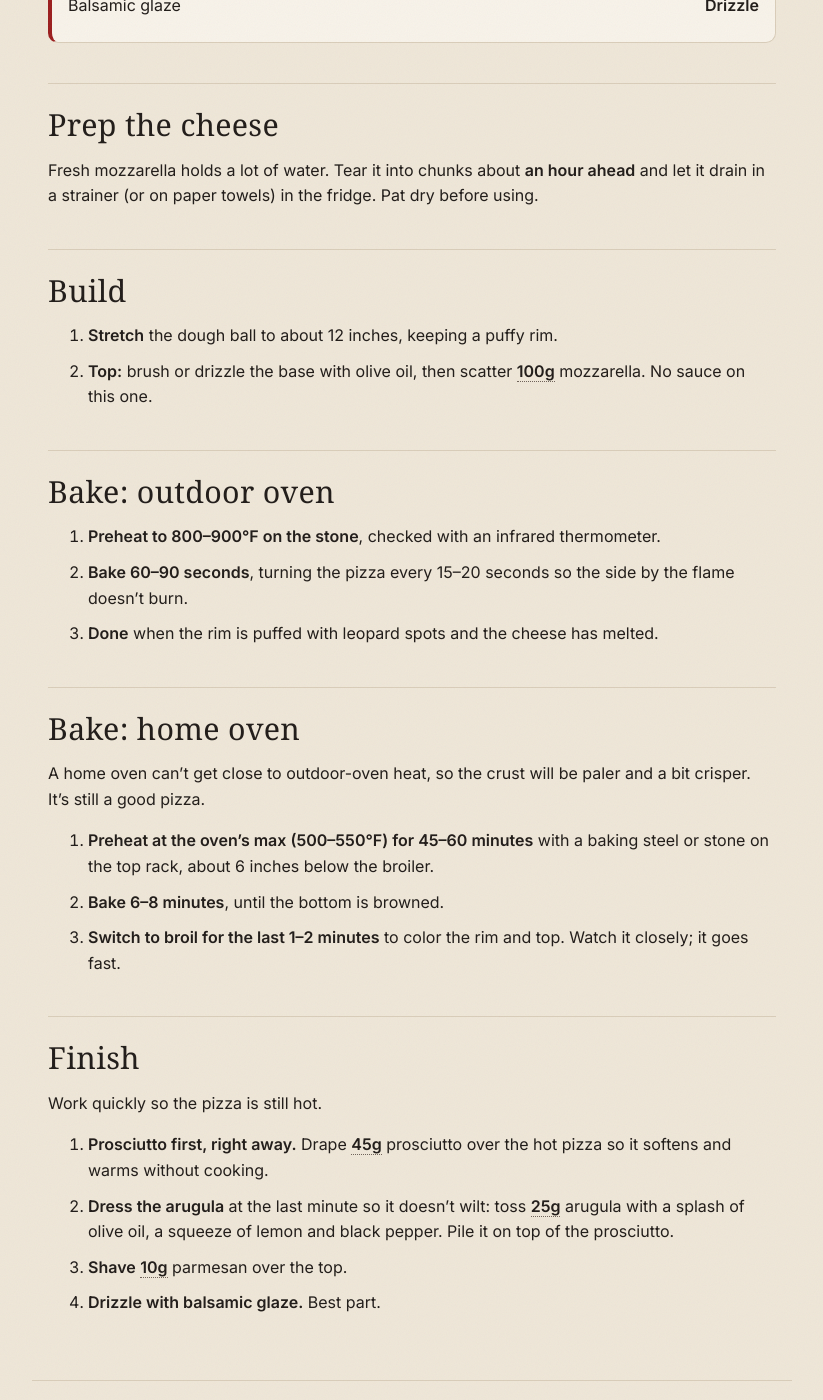
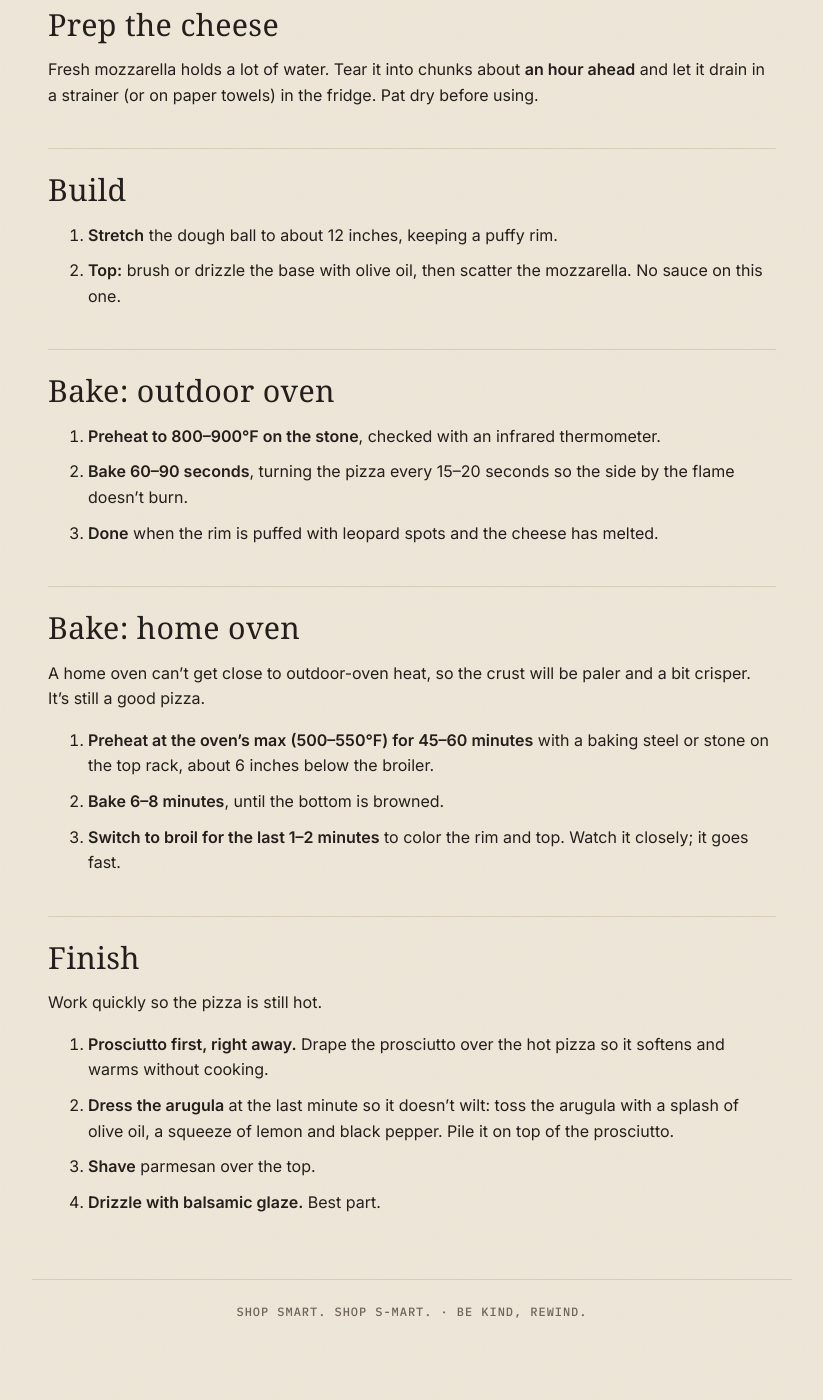
Before and after one commit to daftn/pizza, a Jekyll site: the page built from _recipes/arugula-prosciutto.md, in a window 1280 px wide and 1400 px high, scrolled down 1064 px. Shown: the whole window, without its empty margins (228-1051 px from the left). Built offline with Jekyll 4.4.1, drawn with Linux system fonts in a browser that asks for light colours; some web fonts are replaced; after the commit the page ends 2423 px from its top, so only the background shows below that; some of the changed text lies outside the part shown.

Commit message:
Arugula and Prosciutto: drop exact amounts until tested
Co-Authored-By: Claude Opus 5.5 <noreply@anthropic.com>
Claude-Session: https://claude.ai/code/session_01CXsahQwDMBDTEp9ieURmT9

```diff
--- a/_recipes/arugula-prosciutto.md
+++ b/_recipes/arugula-prosciutto.md
@@ -28,7 +27,7 @@ Fresh mozzarella holds a lot of water. Tear it into chunks about **an hour ahead
 ## Build
 
 1. **Stretch** the dough ball to about 12 inches, keeping a puffy rim.
-2. **Top:** brush or drizzle the base with olive oil, then scatter [[mozz]] mozzarella. No sauce on this one.
+2. **Top:** brush or drizzle the base with olive oil, then scatter the mozzarella. No sauce on this one.
 
 ## Bake: outdoor oven
 
@@ -48,7 +47,7 @@ A home oven can't get close to outdoor-oven heat, so the crust will be paler and
 
 Work quickly so the pizza is still hot.
 
-1. **Prosciutto first, right away.** Drape [[prosciutto]] prosciutto over the hot pizza so it softens and warms without cooking.
-2. **Dress the arugula** at the last minute so it doesn't wilt: toss [[arugula]] arugula with a splash of olive oil, a squeeze of lemon and black pepper. Pile it on top of the prosciutto.
-3. **Shave** [[parm]] parmesan over the top.
+1. **Prosciutto first, right away.** Drape the prosciutto over the hot pizza so it softens and warms without cooking.
+2. **Dress the arugula** at the last minute so it doesn't wilt: toss the arugula with a splash of olive oil, a squeeze of lemon and black pepper. Pile it on top of the prosciutto.
+3. **Shave** parmesan over the top.
 4. **Drizzle with balsamic glaze.** Best part.
```
Also changed, not shown: other parts of _recipes/arugula-prosciutto.md (+4 -5 lines).
